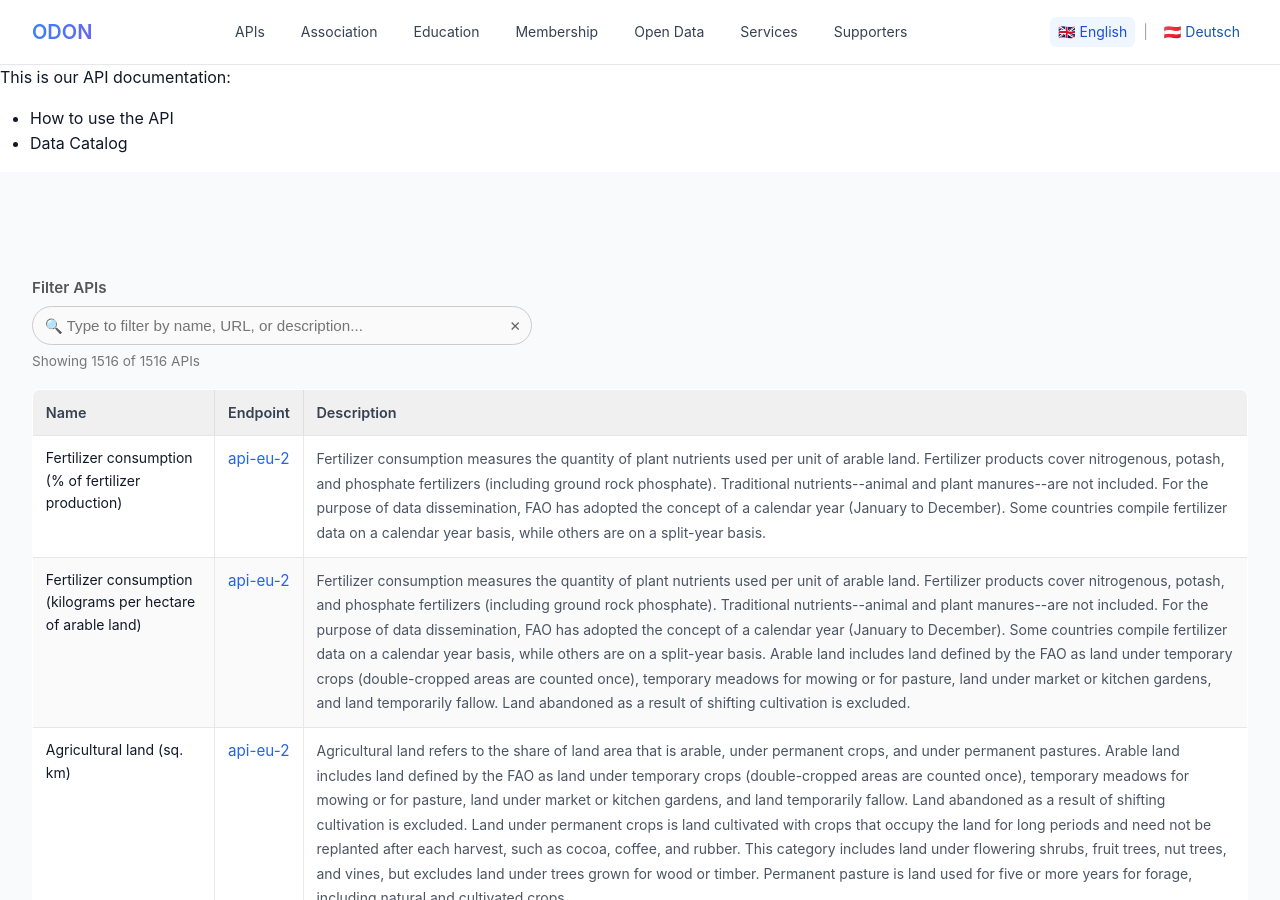
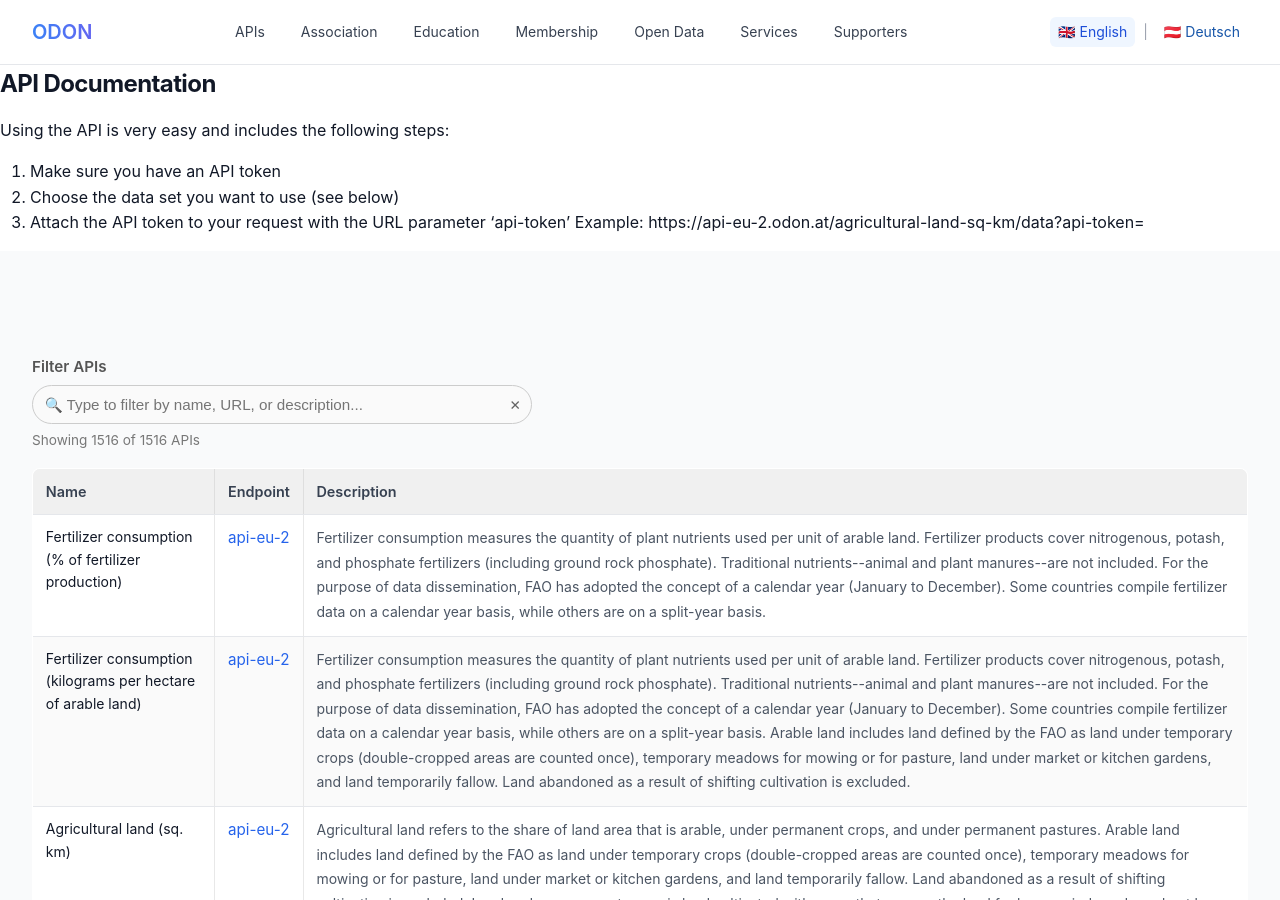
Before and after one commit to verein-odon/verein-odon.github.io, a Jekyll site: the page built from docs/en/api-documentation.md, in a window 1280 px wide and 900 px high. Built offline with Jekyll 4.4.1, drawn with Linux system fonts in a browser that asks for light colours.

Commit message:
Added section on how to use API token

```diff
--- a/docs/en/api-documentation.md
+++ b/docs/en/api-documentation.md
@@ -7,10 +7,12 @@ permalink: /en/api-documentation/
 in_nav: false
 ---
 
-This is our API documentation:
-- How to use the API
-- Data Catalog
-
+# API Documentation
+Using the API is very easy and includes the following steps:
+1. Make sure you have an API token
+2. Choose the data set you want to use (see below)
+3. Attach the API token to your request with the URL parameter 'api-token'
+Example: https://api-eu-2.odon.at/agricultural-land-sq-km/data?api-token=<API_TOKEN>
 
 <!-- API Table Section -->
 <section class="section bg-gray">
```
